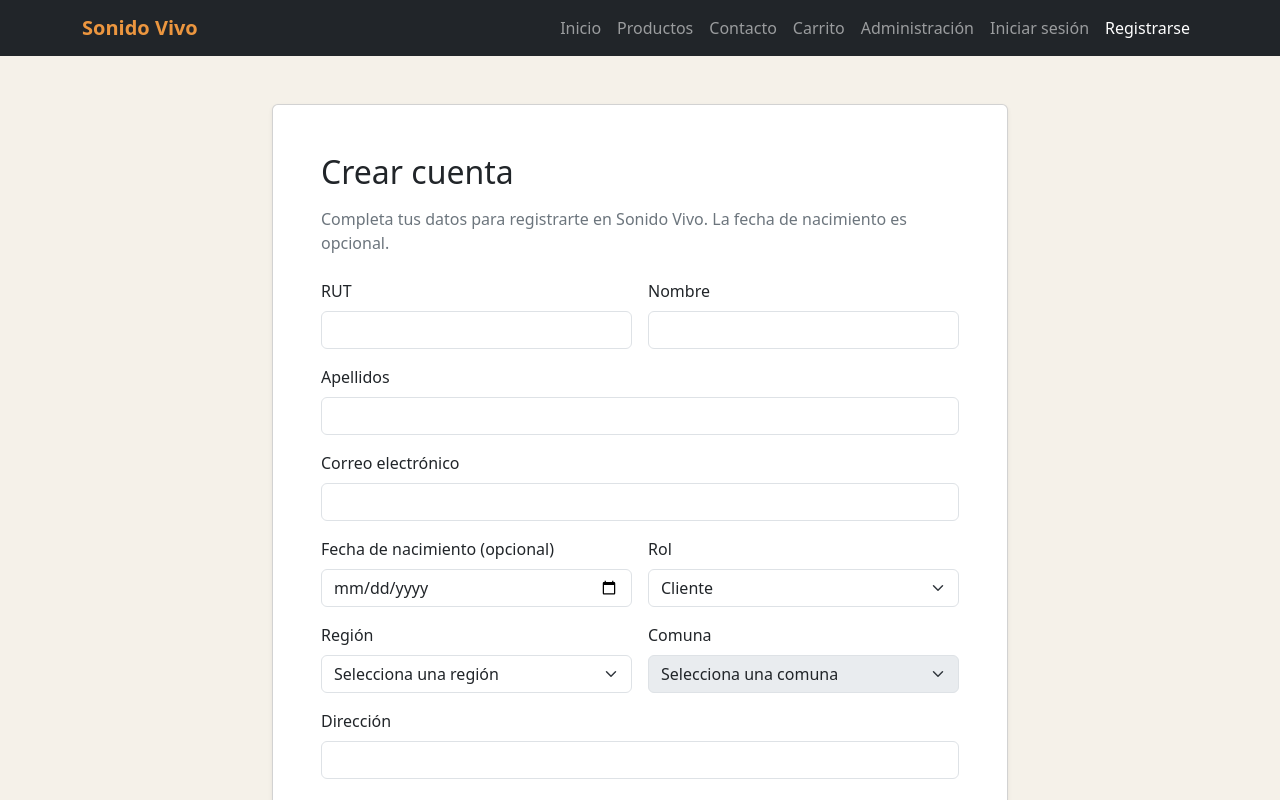
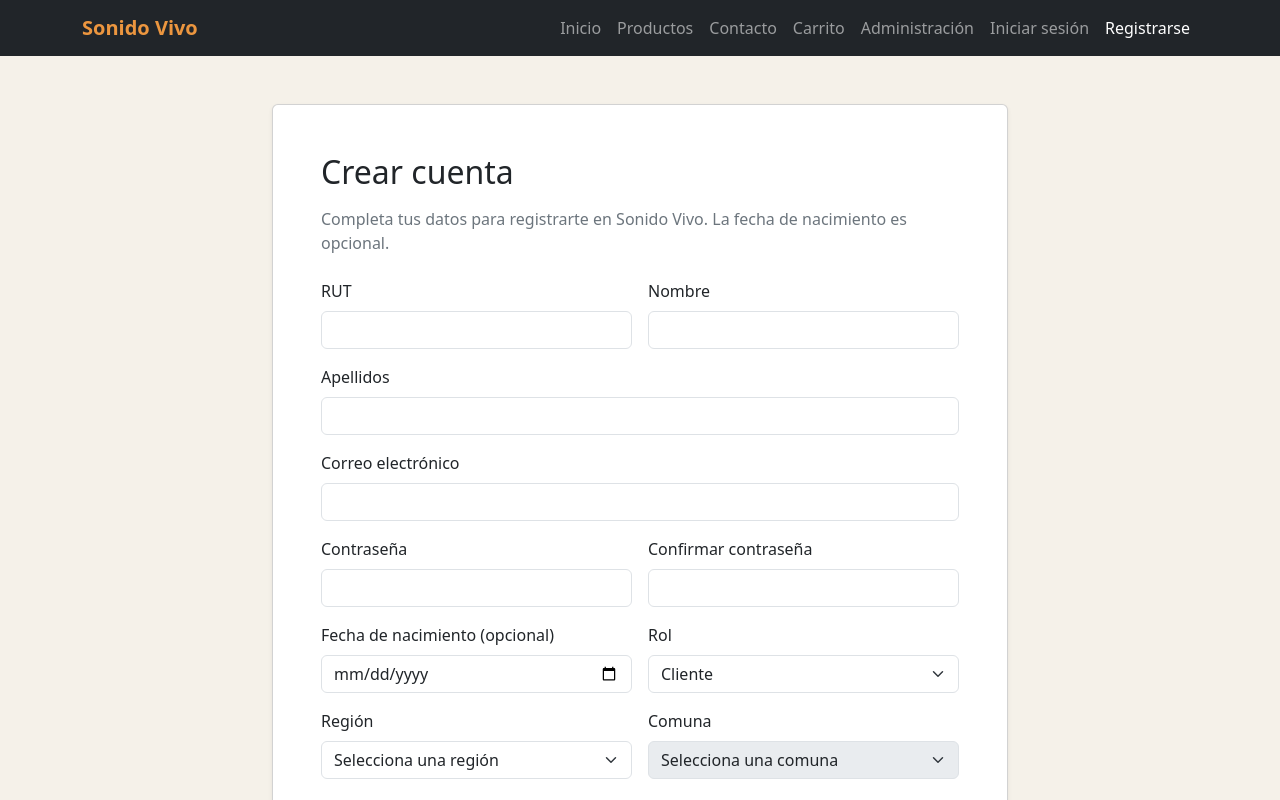
Before and after one commit to dzzetafps/tienda-sonido-vivo, a React (Vite) app in the folder frontend/: page /registro in a window 1280 px wide. Shown: the top 800 px of the page. Built offline with nearby package versions, Linux system fonts and the light colour scheme.

Commit message:
feat: conectar registro con servicio de usuarios

```diff
--- a/frontend/src/paginas/Registro.tsx
+++ b/frontend/src/paginas/Registro.tsx
@@ -2,6 +2,7 @@ import { useState } from 'react'
 import type { FormEvent } from 'react'
 import { Link } from 'react-router-dom'
 import { regiones } from '../datos/regiones.js'
+import { registrarCliente } from '../datos/usuariosService.js'
 
 interface DatosRegistro {
   rut: string
@@ -13,6 +14,8 @@ interface DatosRegistro {
   region: string
   comuna: string
   direccion: string
+  contrasena: string
+  confirmarContrasena: string
 }
 
 type ErroresRegistro = Partial<Record<keyof DatosRegistro, string>>
@@ -50,9 +53,13 @@ function Registro() {
     region: '',
     comuna: '',
     direccion: '',
+    contrasena: '',
+    confirmarContrasena: '',
   })
   const [errores, setErrores] = useState<ErroresRegistro>({})
-  const [datosValidos, setDatosValidos] = useState(false)
+  const [registrando, setRegistrando] = useState(false)
+  const [cuentaCreada, setCuentaCreada] = useState(false)
+  const [errorRegistro, setErrorRegistro] = useState('')
   const regionSeleccionada = regiones.find((region) => region.nombre === datos.region)
   const comunas = regionSeleccionada?.comunas ?? []
 
@@ -60,15 +67,21 @@ function Registro() {
     if (campo === 'region') {
       setDatos({ ...datos, region: valor, comuna: '' })
       setErrores({ ...errores, region: undefined, comuna: undefined })
+    } else if (campo === 'contrasena') {
+      setDatos({ ...datos, contrasena: valor })
+      setErrores({ ...errores, contrasena: undefined, confirmarContrasena: undefined })
     } else {
       setDatos({ ...datos, [campo]: valor })
       setErrores({ ...errores, [campo]: undefined })
     }
-    setDatosValidos(false)
+    setCuentaCreada(false)
+    setErrorRegistro('')
   }
 
-  function validarFormulario(evento: FormEvent<HTMLFormElement>) {
+  async function validarFormulario(evento: FormEvent<HTMLFormElement>) {
     evento.preventDefault()
+    if (registrando || cuentaCreada) return
+    setErrorRegistro('')
     const nuevosErrores: ErroresRegistro = {}
 
     if (!datos.rut.trim()) {
@@ -112,8 +125,39 @@ function Registro() {
       nuevosErrores.direccion = 'La dirección no puede superar los 300 caracteres.'
     }
 
+    if (!datos.contrasena.trim()) {
+      nuevosErrores.contrasena = 'La contraseña es obligatoria.'
+    } else if (datos.contrasena.length < 4 || datos.contrasena.length > 10) {
+      nuevosErrores.contrasena = 'La contraseña debe tener entre 4 y 10 caracteres.'
+    }
+    if (!datos.confirmarContrasena.trim()) {
+      nuevosErrores.confirmarContrasena = 'Confirma tu contraseña.'
+    } else if (datos.confirmarContrasena !== datos.contrasena) {
+      nuevosErrores.confirmarContrasena = 'Las contraseñas no coinciden.'
+    }
+
     setErrores(nuevosErrores)
-    setDatosValidos(Object.keys(nuevosErrores).length === 0)
+    if (Object.keys(nuevosErrores).length > 0) return
+
+    setRegistrando(true)
+    try {
+      await registrarCliente({
+        rut: datos.rut,
+        nombre: datos.nombre,
+        apellidos: datos.apellidos,
+        correo: datos.correo,
+        fechaNacimiento: datos.fechaNacimiento,
+        region: datos.region,
+        comuna: datos.comuna,
+        direccion: datos.direccion,
+      }, datos.contrasena)
+      setCuentaCreada(true)
+      setDatos({ ...datos, contrasena: '', confirmarContrasena: '' })
+    } catch (error) {
+      setErrorRegistro(error instanceof Error ? error.message : 'No se pudo crear la cuenta. Inténtalo nuevamente.')
+    } finally {
+      setRegistrando(false)
+    }
   }
 
   return (
@@ -125,7 +169,7 @@ function Registro() {
             <p className="text-secondary mb-4">Completa tus datos para registrarte en Sonido Vivo. La fecha de nacimiento es opcional.</p>
 
             <form onSubmit={validarFormulario} noValidate>
-              <div className="row g-3 mb-4">
+              <fieldset className="row g-3 mb-4" disabled={registrando}>
                 <div className="col-12 col-sm-6">
                   <label className="form-label" htmlFor="rut">RUT</label>
                   <input
@@ -165,6 +209,28 @@ function Registro() {
                     aria-invalid={Boolean(errores.correo)} aria-describedby={errores.correo ? 'error-correo' : undefined}
                   />
                   {errores.correo && <div id="error-correo" className="invalid-feedback" role="alert">{errores.correo}</div>}
+                </div>
+                <div className="col-12 col-sm-6">
+                  <label className="form-label" htmlFor="contrasena">Contraseña</label>
+                  <input
+                    id="contrasena" name="contrasena" type="password" autoComplete="new-password"
+                    minLength={4} maxLength={10} required
+                    className={`form-control${errores.contrasena ? ' is-invalid' : ''}`}
+                    value={datos.contrasena} onChange={(evento) => actualizarCampo('contrasena', evento.target.value)}
+                    aria-invalid={Boolean(errores.contrasena)} aria-describedby={errores.contrasena ? 'error-contrasena' : undefined}
+                  />
+                  {errores.contrasena && <div id="error-contrasena" className="invalid-feedback" role="alert">{errores.contrasena}</div>}
+                </div>
+                <div className="col-12 col-sm-6">
+                  <label className="form-label" htmlFor="confirmar-contrasena">Confirmar contraseña</label>
+                  <input
+                    id="confirmar-contrasena" name="confirmarContrasena" type="password" autoComplete="new-password"
+                    minLength={4} maxLength={10} required
+                    className={`form-control${errores.confirmarContrasena ? ' is-invalid' : ''}`}
+                    value={datos.confirmarContrasena} onChange={(evento) => actualizarCampo('confirmarContrasena', evento.target.value)}
+                    aria-invalid={Boolean(errores.confirmarContrasena)} aria-describedby={errores.confirmarContrasena ? 'error-confirmar-contrasena' : undefined}
+                  />
+                  {errores.confirmarContrasena && <div id="error-confirmar-contrasena" className="invalid-feedback" role="alert">{errores.confirmarContrasena}</div>}
                 </div>
                 <div className="col-12 col-sm-6">
                   <label className="form-label" htmlFor="fecha-nacimiento">Fecha de nacimiento (opcional)</label>
@@ -221,14 +287,18 @@ function Registro() {
                   />
                   {errores.direccion && <div id="error-direccion" className="invalid-feedback" role="alert">{errores.direccion}</div>}
                 </div>
-              </div>
+              </fieldset>
 
-              {datosValidos && (
-                <p className="alert alert-info" role="status">
-                  Datos de registro válidos. La creación de cuentas estará disponible próximamente
+              {errorRegistro && <p className="alert alert-danger" role="alert">{errorRegistro}</p>}
+              {cuentaCreada && (
+                <p className="alert alert-success" role="status">
+                  Cuenta creada correctamente. Ya puedes iniciar sesión.{' '}
+                  <Link to="/login">Ir a iniciar sesión</Link>
                 </p>
               )}
-              <button type="submit" className="btn btn-primary w-100">Validar registro</button>
+              <button type="submit" className="btn btn-primary w-100" disabled={registrando || cuentaCreada}>
+                {registrando ? 'Registrando...' : 'Crear cuenta'}
+              </button>
             </form>
 
             <p className="mt-4 mb-0">¿Ya tienes una cuenta? <Link to="/login">Inicia sesión aquí</Link></p>
```
